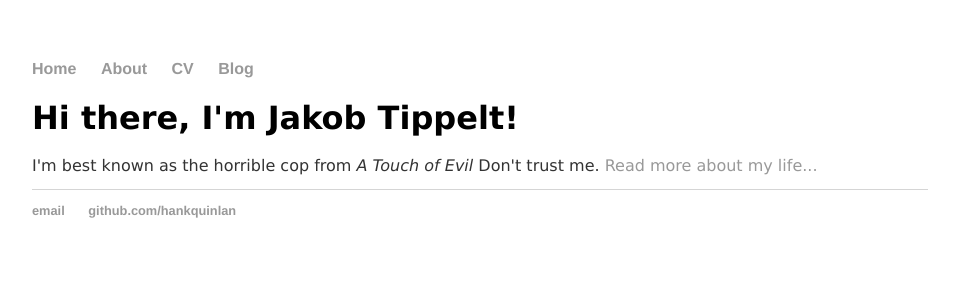
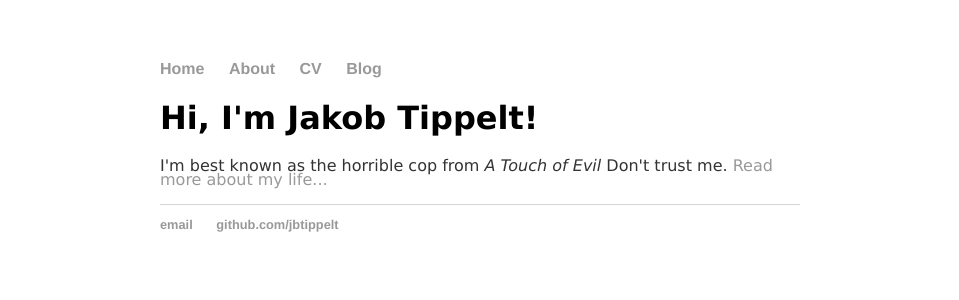
Before and after one commit to jbtippelt/jbtippelt.github.io, a Jekyll site: the page built from index.html, in a window 1280 px wide. Shown: the top 300 px of the page, without its empty margins (160-1119 px from the left). Built offline with Jekyll 4.4.1, drawn with Linux system fonts in a browser that asks for light colours.

Commit message:
css changes, index changes, default changes

```diff
--- a/_layouts/default.html
+++ b/_layouts/default.html
@@ -21,8 +21,8 @@
 			</div><!-- /.container -->
 			<footer>
 	    		<ul>
-	        		<li><a href="mailto:hankquinlanhub@gmail.com">email</a></li>
-	        		<li><a href="https://github.com/hankquinlan">github.com/hankquinlan</a></li>
+	        		<li><a href="mailto:jakob.tippelt@gmail.com">email</a></li>
+	        		<li><a href="https://github.com/jbtippelt">github.com/jbtippelt</a></li>
 				</ul>
 			</footer>
 		</body>
--- a/index.html
+++ b/index.html
@@ -1,8 +1,8 @@
 ---
 layout: default
-title: Jakob Tippelt
+title: Jakob Tippelt - Home
 ---
 <div class="blurb">
-	<h1>Hi there, I'm Jakob Tippelt!</h1>
+	<h1>Hi, I'm Jakob Tippelt!</h1>
 	<p>I'm best known as the horrible cop from <em>A Touch of Evil</em> Don't trust me. <a href="/about">Read more about my life...</a></p>
 </div><!-- /.blurb -->
--- a/main.css
+++ b/main.css
@@ -1,6 +1,6 @@
 body {
     margin: 60px auto;
-    width: 70%;
+    width: 50%;
 }
 nav ul, footer ul {
     font-family:'Helvetica', 'Arial', 'Sans-Serif';
```
